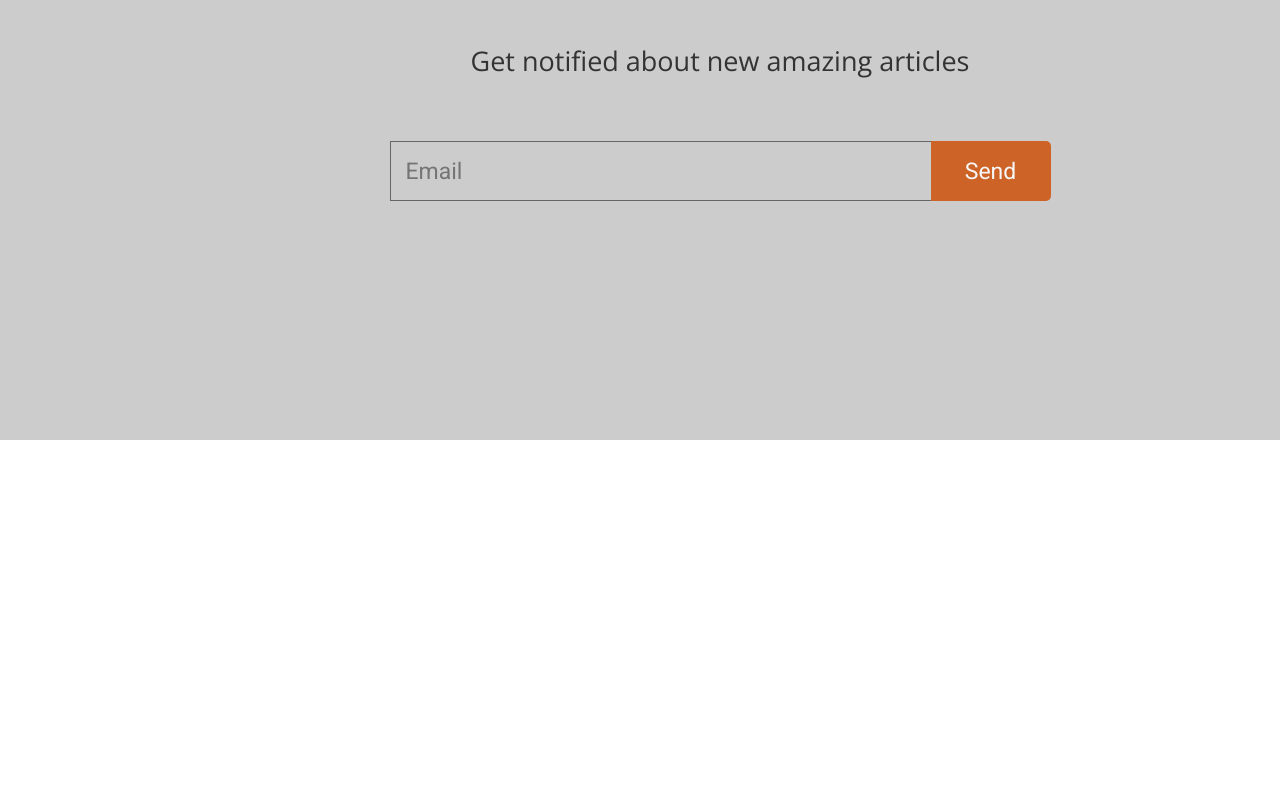
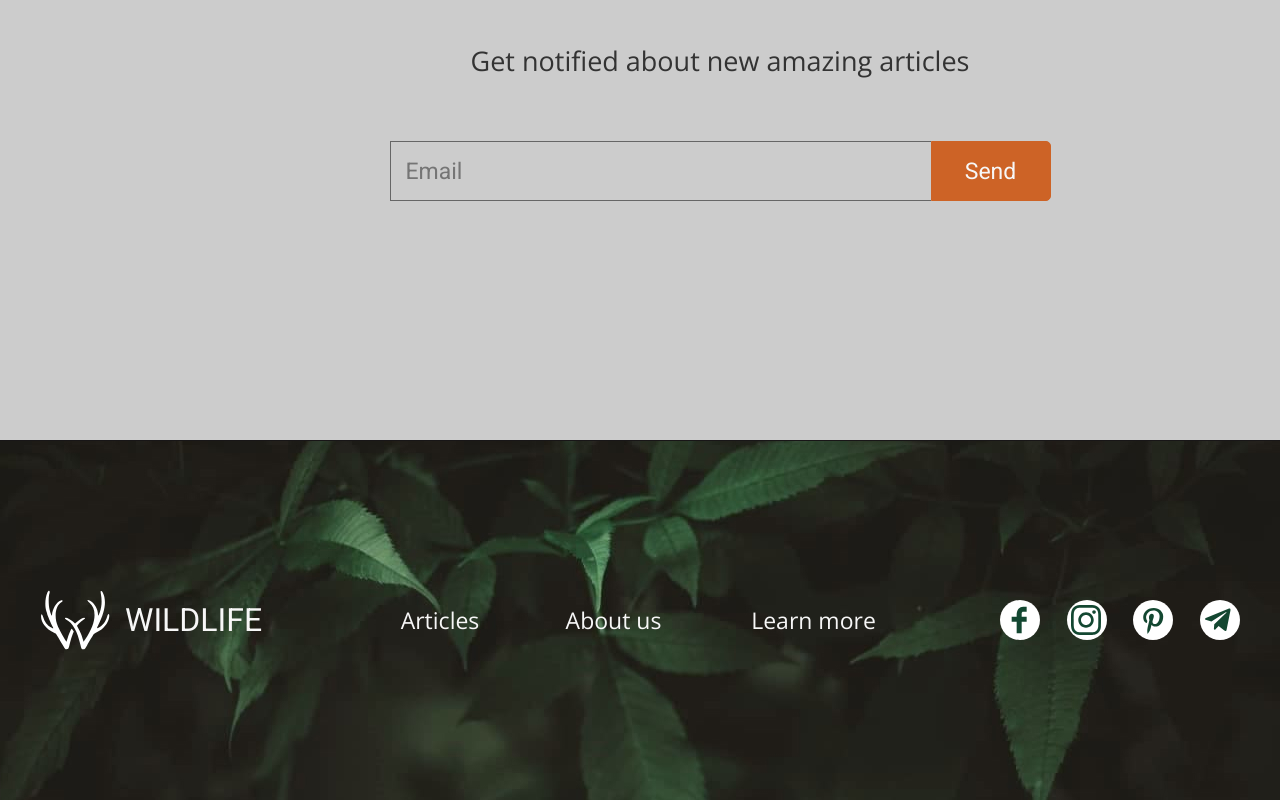
Before and after one commit to strawberrystr1/wildlife, a plain HTML site: page index.html in a window 1280 px wide. Shown: the part 1708-2508 px from the top of the page. Before the commit the page ends 2148 px from the top, so only its background shows below. Drawn offline with nearby package versions, Linux system fonts and the light colour scheme.

Commit message:
feat: add footer

```diff
--- a/index.html
+++ b/index.html
@@ -11,9 +11,9 @@
     <link href="https://fonts.googleapis.com/css2?family=Roboto&display=swap" rel="stylesheet">
 </head>
 <body>
-    <div class="hero">
+    <header class="hero">
         <div class="content wraper">
-            <header class="content-size">
+            <div class="content-size space">
                 <div class="logo">
                     <img src="./image/svg/Frame.svg" alt="">
                     <p>WILDLIFE</p>
@@ -24,7 +24,7 @@
                     <li class="search-icon"><a href="#"> <img src="./image/svg/Vector.svg" alt=""></a></li>
                     <li class="sign-in"><button class="sign-in-button">Sign in</button></li>
                 </ul>
-            </header>
+            </div>
             <div class="survival content-size">
                 <h1>Survival</h1>
                 <p>
@@ -35,7 +35,7 @@
                 <button class="donate-button" >Donate</button>
             </div>
         </div>
-    </div>
+    </header>
     <main>
         <div class="main-div wraper">
         <div class="content-size wraper">
@@ -74,5 +74,30 @@
         </div>
         </div>
     </main>
+    <footer>
+        <div class="footer-size wraper">
+            <div class="content-size wraper">
+                <div class="footer-logo">
+                    <img src="./image/svg/Frame.svg" alt="">
+                    <p>WILDLIFE</p>
+                    <div class="footer-nav">
+                        <ul>
+                            <li class="li1"><a href="#">Articles</a></li>
+                            <li class="li2"><a href="#">About us</a></li>
+                            <li class="li3"><a href="#">Learn more</a></li>
+                        </ul>
+                    </div>
+                    <div class="social">
+                        <ul>
+                            <li class="img1"><a href=""></a></li>
+                            <li class="img2"><a href=""></a></li>
+                            <li class="img3"><a href=""></a></li>
+                            <li class="img4"><a href=""></a></li>
+                        </ul>
+                    </div>
+                </div>
+            </div>
+        </div>
+    </footer>
 </body>
 </html>
--- a/style/style.css
+++ b/style/style.css
@@ -72,7 +72,7 @@ table {
     margin-left: auto;
 }
 
-header {
+.space {
     display: flex;
     justify-content: space-between;
     height: 80px;
@@ -135,7 +135,7 @@ header {
 }
 
 .search-icon img {
-    margin-top: 14px;
+    margin-top: 16px;
 }
 
 .sign-in-button {
@@ -288,6 +288,10 @@ h3 {
     align-items: center;
 }
 
+.slider-button, .slider-button1:hover {
+    cursor: pointer;
+}
+
 .slider-button img {
     background: #cccccc;
 }
@@ -422,8 +426,9 @@ h3 {
     width: 120px;
     height: 60px;
     background: #CD6326;
-    border: 2px solid #CD6326;
+    border: 1px solid #CD6326;
     border-radius: 0px 5px 5px 0px;
+    outline: none;
     font-family: Roboto;
     font-style: normal;
     font-weight: normal;
@@ -436,3 +441,136 @@ h3 {
     text-align: center;
     justify-content: center;
 }
+
+#submit:hover {
+    background: #E39128;
+}
+
+#submit:active{
+    background: #8F5613;
+}
+
+
+footer {
+    background: url('../image/footer.jpg') center no-repeat;
+    background-color: #181617;
+    display: flex;
+}
+
+.footer-size {
+    width: 1440px;
+    height: 360px;
+}
+
+.footer-logo {
+    display: flex;
+    margin-top: 150px;
+}
+
+.footer-logo img {
+    width: 70px;
+    height: 60px;
+}
+
+.footer-logo p {
+    margin-left: 15px;
+    width: 155px;
+    height: 60px;
+    box-sizing: border-box;
+    font-family: Roboto;
+    font-style: normal;
+    font-weight: normal;
+    font-size: 32px;
+    line-height: 60px;
+    text-transform: uppercase;
+    color: #F7F7F7;
+}
+
+.footer-nav ul {
+    width: 480px;
+    height: 60px;
+    display: flex;
+    justify-content: space-between;
+    flex-direction: row;
+    margin-left: 120px;
+    align-items: center;
+}
+
+.li1 {
+    width: 80px;
+}
+
+.li2 {
+    width: 100px;
+    margin-left: -2px;
+}
+
+.li3 {
+    width: 129px;
+    margin-right: 2px;
+}
+
+.footer-nav li {
+    box-sizing: border-box;
+    font-family: Open Sans;
+    font-style: normal;
+    font-weight: normal;
+    font-size: 23px;
+    line-height: 60px;
+    color: #F7F7F7;
+    text-align: center;
+}
+
+.social {
+    width: 240px;
+    height: 40px;
+    margin-left: 120px;
+}
+
+.social ul{
+    display: flex;
+    flex-direction: row;
+    justify-content: space-between;
+    align-items: flex-end;
+}
+
+.social ul li {
+    width: 40px;
+    height: 40px;
+    border-radius: 20px;
+    background-color: #fff;
+    align-items: center;
+    margin-top: 10px;
+}
+
+.img1 {
+    background-image: url('../image/svg/facebook.svg') ;
+    background-repeat: no-repeat;
+    background-position: right 53% bottom 50%;
+    background-size: auto;
+}
+
+.img2 {
+    background-image: url('../image/svg/inst.svg');
+    background-repeat: no-repeat;
+    background-position: right 53% bottom 50%;
+    background-size: auto;
+}
+
+.img3 {
+    background-image: url('../image/svg/third.svg');
+    background-repeat: no-repeat;
+    background-position: right 48% bottom 50%;
+    background-size: auto;
+}
+
+.img4 {
+    background-image: url('../image/svg/telegram.svg');
+    background-repeat: no-repeat;
+    background-position: right 62% bottom 52%;
+    background-size: auto;
+}
+
+.social li:hover {
+    background-color: #666666;
+}
```
Also changed, not shown: image/footer.jpg (added), image/instagram.svg (added), image/svg/facebook.svg (added), image/svg/inst.svg (added), image/svg/telegram.svg (added), image/svg/third.svg (added).
